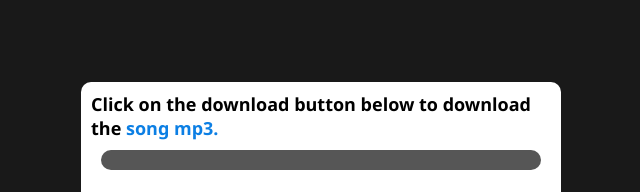
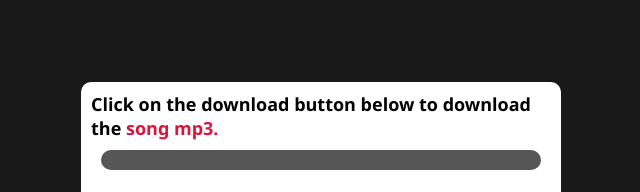
Before and after one commit to gunjeetyadav-27/progressbar, a plain HTML site: page index.html in a window 1280 px wide. Shown: the part 228-420 px from the top of the page, without its empty margins (319-959 px from the left). Drawn offline with Linux system fonts and the light colour scheme.

Commit message:
secondcommit

```diff
--- a/style.css
+++ b/style.css
@@ -30,7 +30,7 @@ h1
   font-family: 'Segoe UI', Tahoma, Geneva, Verdana, sans-serif;
 }
 span{
-color: rgb(12, 127, 228);
+color: crimson;
 }
 #outer{
   margin-top: 18px;
```
